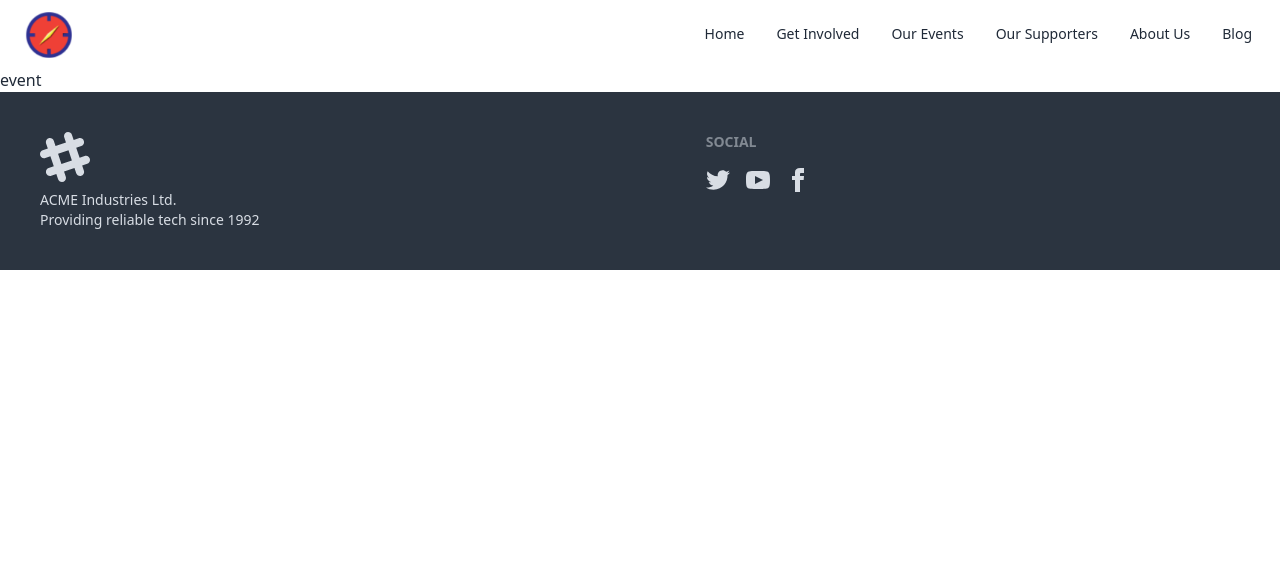
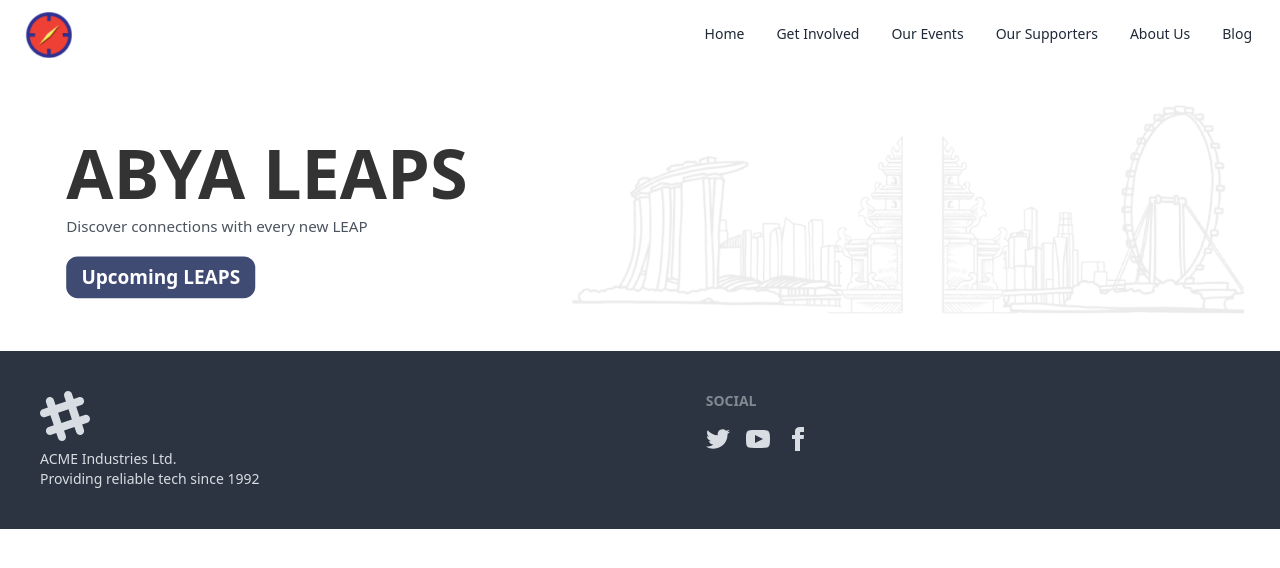
Before and after one commit to aseanbya/ABYAWebsite, a Next.js app: page /event in a window 1280 px wide. Shown: the top 568 px of the page. Built offline with nearby package versions, Linux system fonts and the light colour scheme.

Commit message:
feat: update pagetitlesection

```diff
--- a/src/components/common/PageTitleSection.tsx
+++ b/src/components/common/PageTitleSection.tsx
@@ -1,14 +1,15 @@
 import Image from "next/image"
+import { ReactNode } from "react"
 import singaporeAttractionsGrey from "src/assets/singaporeAttractionsGrey.png"
 
 type PageTitleSectionProps = {
     title: string,
-    subtitle: string,
+    children: ReactNode,
 }
 
-export default function PageTitleSection({ title, subtitle }: PageTitleSectionProps) {
+export default function PageTitleSection({ title, children }: PageTitleSectionProps) {
     return (
-        <div className="p-9 stack items-center ">
+        <div className="p-9 stack items-center w-full">
             <div className="flex justify-between">
                 <div className="w-0 sm:w-1/3"></div>
                 <Image
@@ -21,9 +22,7 @@ export default function PageTitleSection({ title, subtitle }: PageTitleSectionPr
                 <h1 className="text-7xl font-bold text-black pb-2 uppercase">
                     {title}
                 </h1>
-                <h2>
-                    {subtitle}
-                </h2>
+                {children}
             </div>
         </div>
     )
--- a/src/pages/aboutUs/index.tsx
+++ b/src/pages/aboutUs/index.tsx
@@ -9,7 +9,11 @@ export default function aboutUs() {
         <PageLayout>
             <PageTitleSection
                 title="About Us"
-                subtitle="Aliquip tempor culpa nulla aliqua ut in commodo non esse mollit quis adipisicing. Ipsum dolor duis pariatur ad Lorem aliquip ex minim aliquip do pariatur ut. Ad sint minim duis mollit culpa. Ea deserunt id ex esse veniam anim et deserunt commodo consectetur laborum id. Reprehenderit exercitation qui dolor magna consectetur proident aliqua nostrud eu aliquip. In consequat amet et deserunt do irure velit tempor ipsum occaecat."
+                children={
+                    <h2>
+                        Aliquip tempor culpa nulla aliqua ut in commodo non esse mollit quis adipisicing. Ipsum dolor duis pariatur ad Lorem aliquip ex minim aliquip do pariatur ut. Ad sint minim duis mollit culpa. Ea deserunt id ex esse veniam anim et deserunt commodo consectetur laborum id. Reprehenderit exercitation qui dolor magna consectetur proident aliqua nostrud eu aliquip. In consequat amet et deserunt do irure velit tempor ipsum occaecat."
+                    </h2>
+                }
             />
             <Hero />
             <div className="grid grid-cols-2 gap-3 p-9">
--- a/src/pages/event/index.tsx
+++ b/src/pages/event/index.tsx
@@ -1,10 +1,34 @@
 import PageLayout from "~/components/common/PageLayout";
+import PageTitleSection from "~/components/common/PageTitleSection";
 
+function AboutUsButton() {
+    return (
+        <a
+            type="button"
+            className="bg-brandBlue text-white rounded-xl py-2 px-4 w-fit
+            hover:bg-slate-700"
+        >
+            <p className="font-bold text-xl">
+                Upcoming LEAPS
+            </p>
+        </a >
+    )
+}
 
 export default function event() {
     return (
         <PageLayout>
-            event
+            <PageTitleSection
+                title={"ABYA LEAPS"}
+                children={
+                    <div className="grid grid-rows-2">
+                        <h2>
+                            Discover connections with every new LEAP
+                        </h2>
+                        <AboutUsButton />
+                    </div>
+                }
+            />
         </PageLayout>
     );
 }
--- a/src/pages/getInvolved/index.tsx
+++ b/src/pages/getInvolved/index.tsx
@@ -8,8 +8,10 @@ export default function getInvolved() {
         <PageLayout>
             <PageTitleSection
                 title={"Get Involved"}
-                subtitle={
-                    "Amet ex ipsum adipisicing. Consectetur veniam officia pariatur officia in et dolor ex sint consectetur. Dolor aliqua ipsum et labore est. Enim ea tempor quis sint eu non commodo non id anim id non laborum labore. Veniam consequat pariatur duis. Dolor ut laborum in et esse anim commodo eu minim pariatur officia pariatur sit non. Sit aliquip anim sunt eiusmod proident labore Lorem est sit aliqua sunt minim minim occaecat ut."
+                children={
+                    <h2>
+                        Amet ex ipsum adipisicing. Consectetur veniam officia pariatur officia in et dolor ex sint consectetur. Dolor aliqua ipsum et labore est. Enim ea tempor quis sint eu non commodo non id anim id non laborum labore. Veniam consequat pariatur duis. Dolor ut laborum in et esse anim commodo eu minim pariatur officia pariatur sit non. Sit aliquip anim sunt eiusmod proident labore Lorem est sit aliqua sunt minim minim occaecat ut.
+                    </h2>
                 }
             />
             <section className="my-4 flex w-screen flex-col justify-center gap-5 px-2 lg:flex-row lg:px-10">
```
